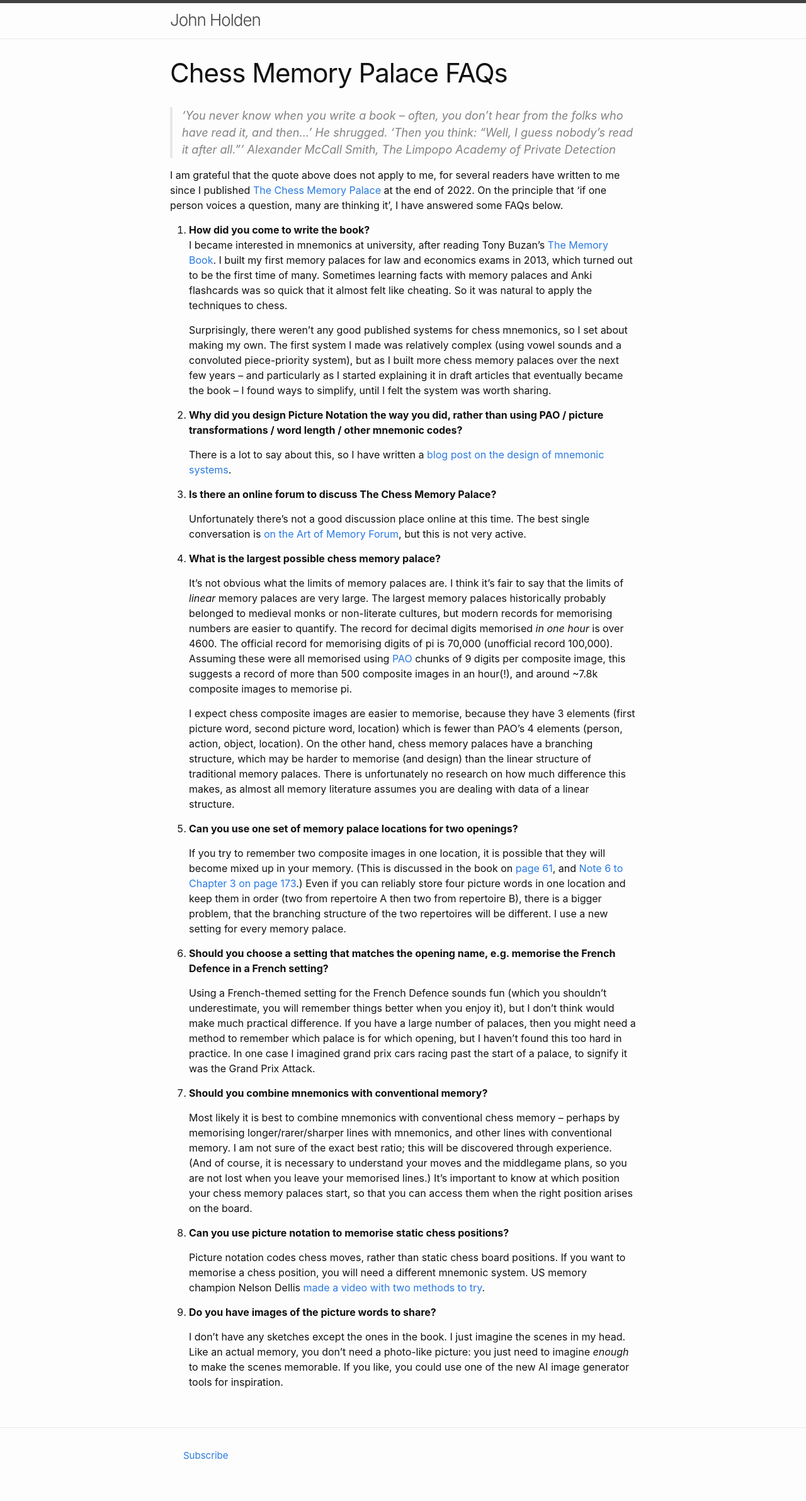
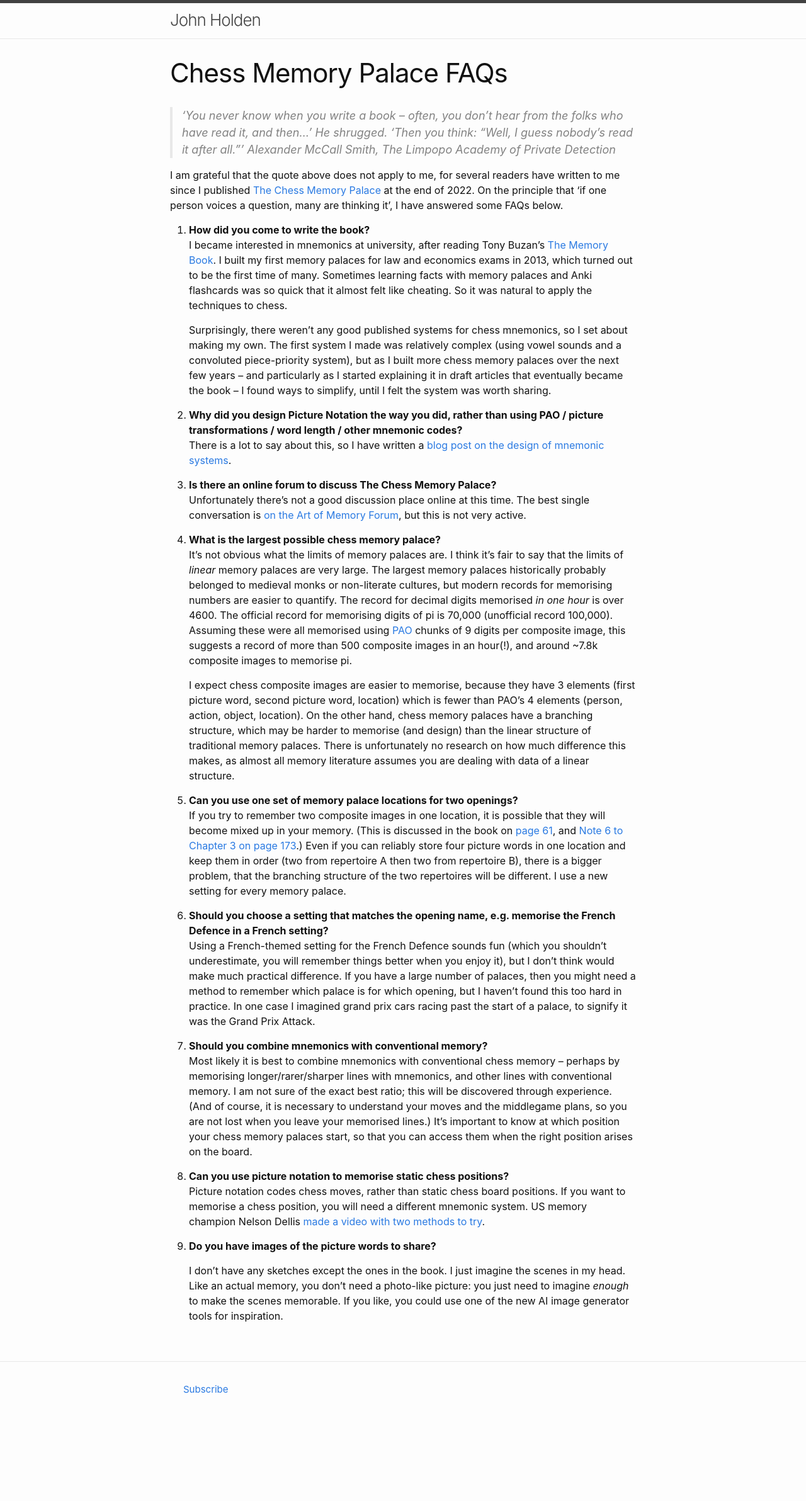
Before and after one commit to liontailedmacaque/liontailedmacaque.github.io, a Jekyll site: the page built from chessmemorypalace/faq.md, in a window 1280 px wide. Shown: the whole page at 63% size. Built offline with Jekyll 4.4.1, drawn with Linux system fonts in a browser that asks for light colours; after the commit the page ends 2279 px from its top, so only the background shows below that.

Commit message:
Update faq.md

```diff
--- a/chessmemorypalace/faq.md
+++ b/chessmemorypalace/faq.md
@@ -14,34 +14,27 @@ I am grateful that the quote above does not apply to me, for several readers hav
 
     Surprisingly, there weren't any good published systems for chess mnemonics, so I set about making my own. The first system I made was relatively complex (using vowel sounds and a convoluted piece-priority system), but as I built more chess memory palaces over the next few years -- and particularly as I started explaining it in draft articles that eventually became the book -- I found ways to simplify, until I felt the system was worth sharing.
 
-2. **Why did you design Picture Notation the way you did, rather than using PAO / picture transformations / word length / other mnemonic codes?**
-
+2. **Why did you design Picture Notation the way you did, rather than using PAO / picture transformations / word length / other mnemonic codes?**\
     There is a lot to say about this, so I have written a [blog post on the design of mnemonic systems](/theoryofmnemonics).
 
-4. **Is there an online forum to discuss The Chess Memory Palace?**
-
+4. **Is there an online forum to discuss The Chess Memory Palace?**\
     Unfortunately there’s not a good discussion place online at this time. The best single conversation is [on the Art of Memory Forum](https://forum.artofmemory.com/t/picture-notation-a-mnemonic-system-for-chess/70514), but this is not very active.
 
-5. **What is the largest possible chess memory palace?**
-
+5. **What is the largest possible chess memory palace?**\
     It’s not obvious what the limits of memory palaces are. I think it’s fair to say that the limits of *linear* memory palaces are very large. The largest memory palaces historically probably belonged to medieval monks or non-literate cultures, but modern records for memorising numbers are easier to quantify. The record for decimal digits memorised *in one hour* is over 4600. The official record for memorising digits of pi is 70,000 (unofficial record 100,000). Assuming these were all memorised using [PAO](https://artofmemory.com/blog/pao-system/) chunks of 9 digits per composite image, this suggests a record of more than 500 composite images in an hour(!), and around ~7.8k composite images to memorise pi.
 
     I expect chess composite images are easier to memorise, because they have 3 elements (first picture word, second picture word, location) which is fewer than PAO’s 4 elements (person, action, object, location). On the other hand, chess memory palaces have a branching structure, which may be harder to memorise (and design) than the linear structure of traditional memory palaces. There is unfortunately no research on how much difference this makes, as almost all memory literature assumes you are dealing with data of a linear structure.
 
-6. **Can you use one set of memory palace locations for two openings?**
-
+6. **Can you use one set of memory palace locations for two openings?**\
     If you try to remember two composite images in one location, it is possible that they will become mixed up in your memory. (This is discussed in the book on [page 61](/chessmemorypalace/chapter3#mappingthelocations), and [Note 6 to Chapter 3 on page 173](/chessmemorypalace/notes#3).) Even if you can reliably store four picture words in one location and keep them in order (two from repertoire A then two from repertoire B), there is a bigger problem, that the branching structure of the two repertoires will be different. I use a new setting for every memory palace.
 
-7. **Should you choose a setting that matches the opening name, e.g. memorise the French Defence in a French setting?**
-
+7. **Should you choose a setting that matches the opening name, e.g. memorise the French Defence in a French setting?**\
     Using a French-themed setting for the French Defence sounds fun (which you shouldn’t underestimate, you will remember things better when you enjoy it), but I don’t think would make much practical difference. If you have a large number of palaces, then you might need a method to remember which palace is for which opening, but I haven’t found this too hard in practice. In one case I imagined grand prix cars racing past the start of a palace, to signify it was the Grand Prix Attack.
 
-8. **Should you combine mnemonics with conventional memory?**
-
+8. **Should you combine mnemonics with conventional memory?**\
     Most likely it is best to combine mnemonics with conventional chess memory -- perhaps by memorising longer/rarer/sharper lines with mnemonics, and other lines with conventional memory. I am not sure of the exact best ratio; this will be discovered through experience. (And of course, it is necessary to understand your moves and the middlegame plans, so you are not lost when you leave your memorised lines.) It’s important to know at which position your chess memory palaces start, so that you can access them when the right position arises on the board.
 
-9. **Can you use picture notation to memorise static chess positions?**
-
+9. **Can you use picture notation to memorise static chess positions?**\
     Picture notation codes chess moves, rather than static chess board positions. If you want to memorise a chess position, you will need a different mnemonic system. US memory champion Nelson Dellis [made a video with two methods to try](https://youtu.be/eN8VM3EBCsA).
 
 10. **Do you have images of the picture words to share?**
```
